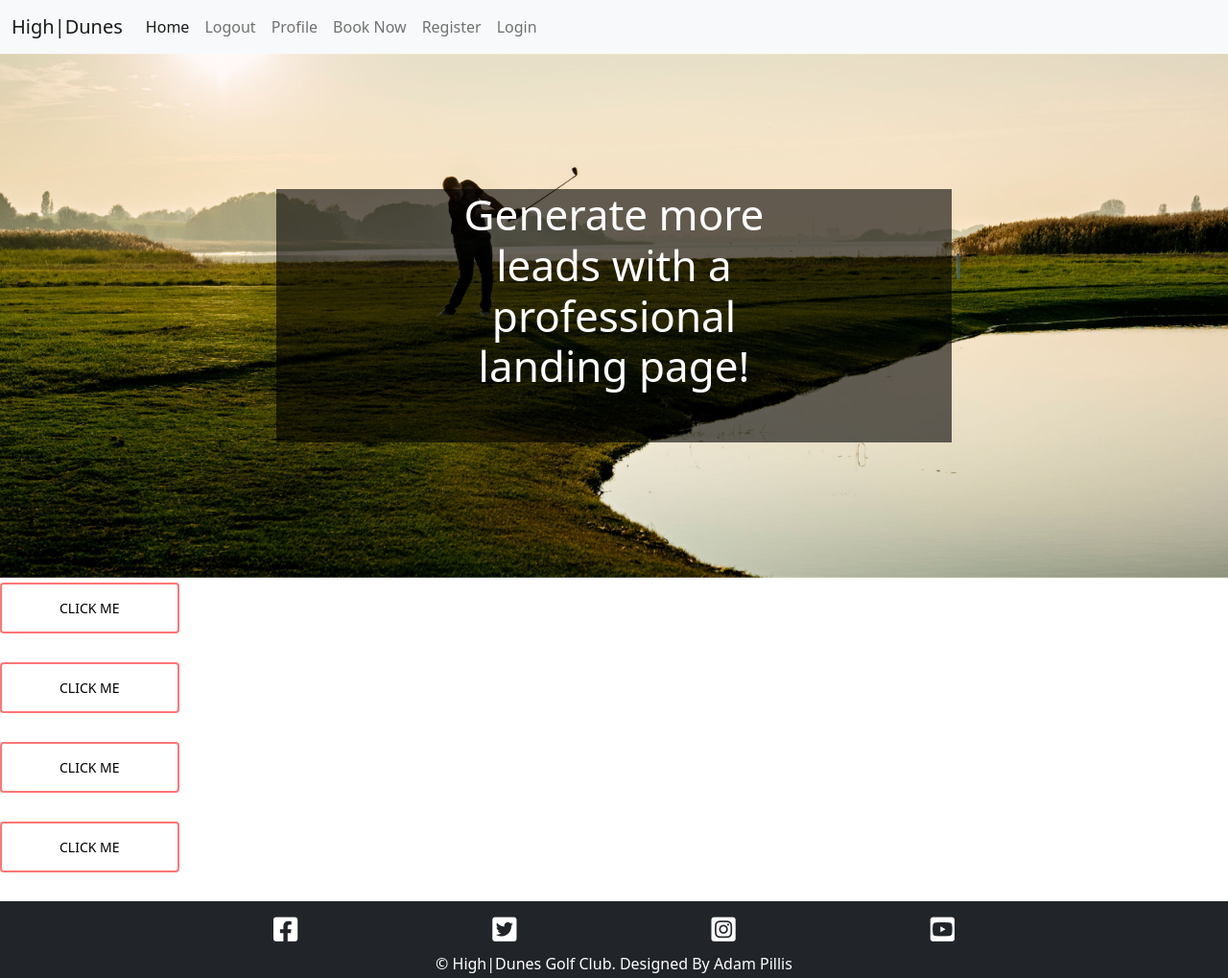
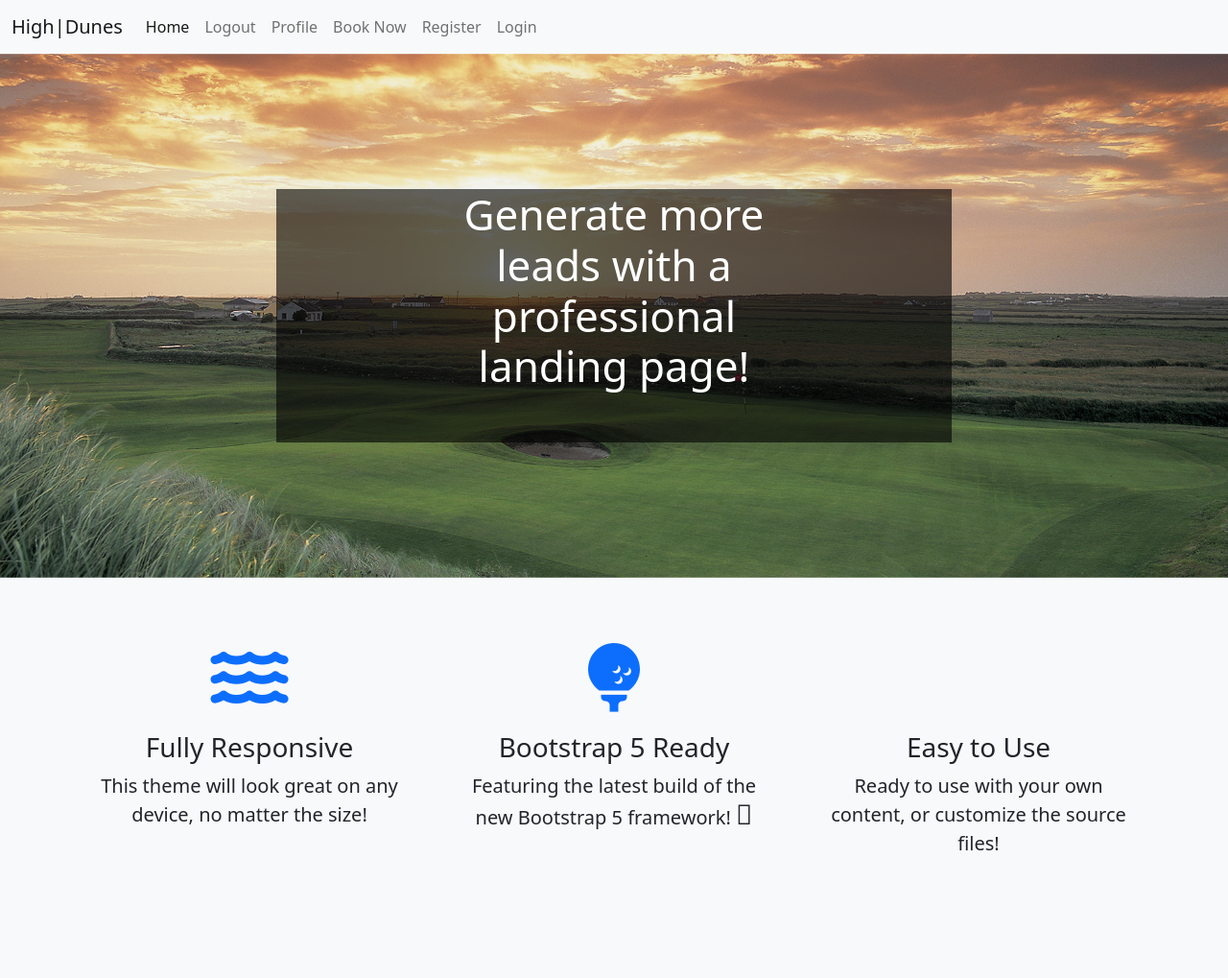
Before and after one commit to AdamPillis/HighDunes, a Django app: page / in a window 1280 px wide. Shown: the top 1019 px of the page at 96% size. Run offline with Django 3.2, Linux system fonts and the light colour scheme; data that the repository does not hold is empty.

Commit message:
Add: section templates to be filled in index.html

```diff
--- a/static/css/styles.css
+++ b/static/css/styles.css
@@ -39,7 +39,7 @@
     position: relative;
     max-width: 100%;
     background-color: #343a40;
-    background: url("/static/images/masthead-landing-image.jpg") no-repeat center center;
+    background: url("/static/images/masthead-main-image.jpg") no-repeat center center;
     background-size: cover;
     margin: 25px auto;
     padding-top: 8rem;
@@ -61,6 +61,39 @@
     background-color: rgba(0, 0, 0, 0.6);
 }
 
+/* features with icons? */
+.features-icons {
+  padding-top: 3rem;
+  padding-bottom: 7rem;
+}
+.features-icons .features-icons-item {
+  max-width: 20rem;
+}
+.features-icons .features-icons-item .features-icons-icon {
+  height: 7rem;
+}
+.features-icons .features-icons-item .features-icons-icon i {
+  font-size: 4.5rem;
+}
+/* register link section */
+.box {
+  box-sizing: border-box;
+}
+.register-image {
+  position: relative;
+  max-width: 100%;
+  opacity: 0.9;
+  background-color: #343a40;
+  background: url("/static/images/register-section-image.jpg") no-repeat center center;
+  background-size: cover;
+  margin: 25px 0 auto auto;
+  padding-top: 8rem;
+  padding-bottom: 8rem;
+}
+.register-image .container-fluid {
+  z-index: 1;
+  background-color: rgba(0, 0, 0, 0.6);
+}
   /* Footer section */
 .display {
     display: flex;
--- a/templates/base.html
+++ b/templates/base.html
@@ -5,9 +5,10 @@
 <head>
     <meta charset="UTF-8">
     <meta http-equiv="X-UA-Compatible" content="IE=edge">
+    <link rel="preconnect" href="https://fonts.gstatic.com">
+    <link rel="stylesheet" href="https://cdnjs.cloudflare.com/ajax/libs/font-awesome/6.0.0/css/all.min.css">
+    <meta name="viewport" content="width=device-width, initial-scale=1.0">
 
-    <link rel="stylesheet" href="https://cdnjs.cloudflare.com/ajax/libs/font-awesome/5.15.3/css/all.min.css">
-    <meta name="viewport" content="width=device-width, initial-scale=1.0">
     <link href="https://cdn.jsdelivr.net/npm/bootstrap@5.0.1/dist/css/bootstrap.min.css" rel="stylesheet"
         integrity="sha384-+0n0xVW2eSR5OomGNYDnhzAbDsOXxcvSN1TPprVMTNDbiYZCxYbOOl7+AMvyTG2x" crossorigin="anonymous">
     <link rel="stylesheet" type="text/css" href="{% static 'css/styles.css' %}">
@@ -71,5 +72,6 @@
     <script src="https://cdn.jsdelivr.net/npm/bootstrap@5.0.1/dist/js/bootstrap.bundle.min.js"
         integrity="sha384-gtEjrD/SeCtmISkJkNUaaKMoLD0//ElJ19smozuHV6z3Iehds+3Ulb9Bn9Plx0x4" crossorigin="anonymous">
     </script>
+
 </body>
 </html>
--- a/templates/index.html
+++ b/templates/index.html
@@ -15,9 +15,75 @@
         </div>
     </div>
 </header>
+<!-- Icons Grid-->
+<section class="features-icons bg-light text-center">
+    <div class="container">
+        <div class="row">
+            <div class="col-lg-4">
+                <div class="features-icons-item mx-auto mb-5 mb-lg-0 mb-lg-3">
+                    <div class="features-icons-icon d-flex"><i class="fas fa-water m-auto text-primary"></i></div>
+                    <h3>Fully Responsive</h3>
+                    <p class="lead mb-0">This theme will look great on any device, no matter the size!</p>
+                </div>
+            </div>
+            <div class="col-lg-4">
+                <div class="features-icons-item mx-auto mb-5 mb-lg-0 mb-lg-3">
+                    <div class="features-icons-icon d-flex"><i class="fas fa-golf-ball m-auto text-primary"></i></i></div>
+                    <h3>Bootstrap 5 Ready</h3>
+                    <p class="lead mb-0">Featuring the latest build of the new Bootstrap 5 framework! <i class="fal fa-water"></i></p>
+                </div>
+            </div>
+            <div class="col-lg-4">
+                <div class="features-icons-item mx-auto mb-0 mb-lg-3">
+                    <div class="features-icons-icon d-flex"><i class="bi-terminal m-auto text-primary"></i></div>
+                    <h3>Easy to Use</h3>
+                    <p class="lead mb-0">Ready to use with your own content, or customize the source files!</p>
+                </div>
+            </div>
+        </div>
+    </div>
+</section>
 
-<button class="btn btn-hover">Click me</button>
-<button class="btn btn-hover">Click me</button>
-<button class="btn btn-hover">Click me</button>
-<button class="btn btn-hover">Click me</button>
+<!-- Image Showcases-->
+<section class="showcase mx-auto">
+    <div class="container-fluid p-0">
+        <div class="row g-0">
+            <div class="col-lg-6 order-lg-2 text-white showcase-img" style="background-image: url('assets/img/bg-showcase-1.jpg')"></div>
+            <div class="col-lg-6 order-lg-1 my-auto showcase-text">
+                <h2 class="text-center">Fully Responsive Design</h2>
+                <p class="lead mb-0 mx-5">When you use a theme created by Start Bootstrap, you know that the theme will look great on any device, whether it's a phone, tablet, or desktop the page will behave responsively!</p>
+            </div>
+        </div>
+        <div class="row g-0">
+            <div class="col-lg-6 text-white showcase-img" style="background-image: url('assets/img/bg-showcase-2.jpg')"></div>
+            <div class="col-lg-6 my-auto showcase-text">
+                <h2>Updated For Bootstrap 5</h2>
+                <p class="lead mb-0">Newly improved, and full of great utility classes, Bootstrap 5 is leading the way in mobile responsive web development! All of the themes on Start Bootstrap are now using Bootstrap 5!</p>
+            </div>
+        </div>
+        <div class="row g-0">
+            <div class="col-lg-6 order-lg-2 text-white showcase-img" style="background-image: url('assets/img/bg-showcase-3.jpg')"></div>
+            <div class="col-lg-6 order-lg-1 my-auto showcase-text">
+                <h2>Easy to Use & Customize</h2>
+                <p class="lead mb-0">Landing Page is just HTML and CSS with a splash of SCSS for users who demand some deeper customization options. Out of the box, just add your content and images, and your new landing page will be ready to go!</p>
+            </div>
+        </div>
+    </div>
+</section>
+
+<!-- Masthead-->
+<section class="register-image">
+    <div class="container-fluid col-lg-6 position-relative">
+        <div class="row justify-content-center">
+            <div class="col-xl-6 align-self-sm-center">
+                <div class="text-center">
+                    <!-- Page heading-->
+                    <h1 class="mb-5 text-white">Sign up now on our landing page!</h1>
+
+                    <button class="btn btn-hover mx-auto">Click me</button>
+                </div>
+            </div>
+        </div>
+    </div>
+</section>
 {% endblock%}
```
Also changed, not shown: templates/example.html (deleted, +0 -244 lines), static/images/masthead-main-image.jpg (added), static/images/register-section-image.jpg (renamed from static/images/masthead-landing-image.jpg).
